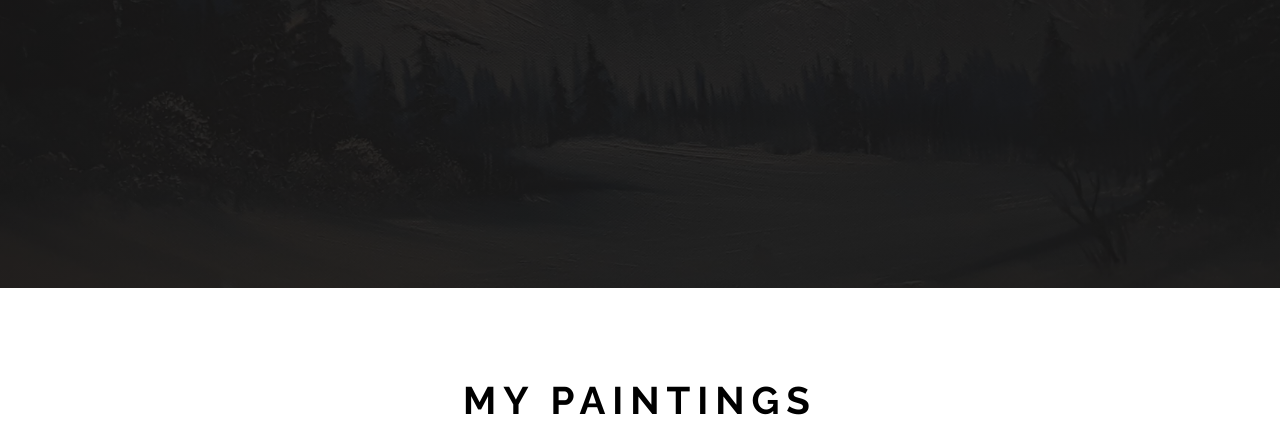
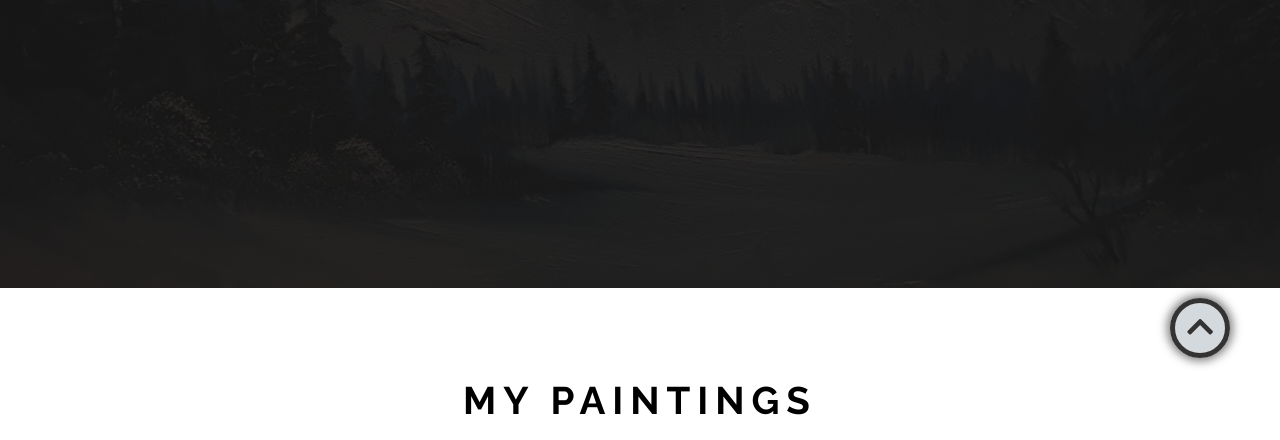
Before and after one commit to Allchorne3/RMA-Paintings, a plain HTML site: page index.html in a window 1280 px wide. Shown: the part 512-952 px from the top of the page. Drawn offline with Linux system fonts and the light colour scheme.

Commit message:
Back to top icon
Added back to ttop icon that pops up

```diff
--- a/index.html
+++ b/index.html
@@ -37,6 +37,8 @@
     </header>
 
     <section id="main">
+        <a href="#section-paintings" class="btt-btn"><i class="fas fa-chevron-up"></i></a>
+
         <div class="home-content">
             <h1 class="home-title">RMA <span>PAINTINGS</span></h1>
             <div class="categories-btn"><a href="#section-paintings">See my paintings</a></div>
@@ -148,8 +150,8 @@
                     <img src="images/thumbnails/18-thumb.jpg" alt="RMA Painting">
                 </a>
                 <!-- 19 -->
-                <a href="images/paintings/19.jpg" class="filter winter buildings" data-title="19" data-lightbox="mypaintings">
-                    <img src="images/thumbnails/19-thumb.jpg" alt="RMA Painting">
+                <!-- <a href="images/paintings/19.jpg" class="filter winter buildings" data-title="19" data-lightbox="mypaintings">
+                    <img src="images/thumbnails/19-thumb.jpg" alt="RMA Painting"> -->
                 </a>
                 <!-- 20 -->
                 <a href="images/paintings/20.jpg" class="filter winter " data-title="20" data-lightbox="mypaintings">
--- a/js/app.js
+++ b/js/app.js
@@ -74,4 +74,10 @@ $(window).scroll(function(){
   if(wScroll > $('.home-content').height()) {
     $('.main-header').addClass("trans")
   }
+
+  if(wScroll > $('.home-content').height()) {
+    $('.btt-btn').css("bottom", "50px")
+  } else {
+    $('.btt-btn').css("bottom", "-70px")
+  }
 })
--- a/sass/layouts/_home.sass
+++ b/sass/layouts/_home.sass
@@ -4,6 +4,33 @@
     transition: all .3s ease-in-out
     display: flex
     justify-content: center
+    position: relative
+
+    .btt-btn
+        position: fixed
+        width: 60px
+        height: 60px
+        background: rgba(slategrey, .3)
+        border: solid 5px rgba(#333,1)
+        line-height: 60px
+        text-align: center
+        font:
+            family: 'Raleway'
+            weight: 600
+        color: rgba(#333,1)
+        border-radius: 50%
+        bottom: -70px
+        right: 50px
+        box-shadow: 0 0 10px 3px rgba(0,0,0,.5)
+        transition: all .3s cubic-bezier(0.55, 0.055, 0.675, 0.19)
+
+        .fa-chevron-up
+            font-size: 30px
+
+        +respond(phone)
+            bottom: 20px
+            right: 20px
+
 
     +respond(phone)
         margin-top: 0
```
Also changed, not shown: css/main.css, 1 other file.
